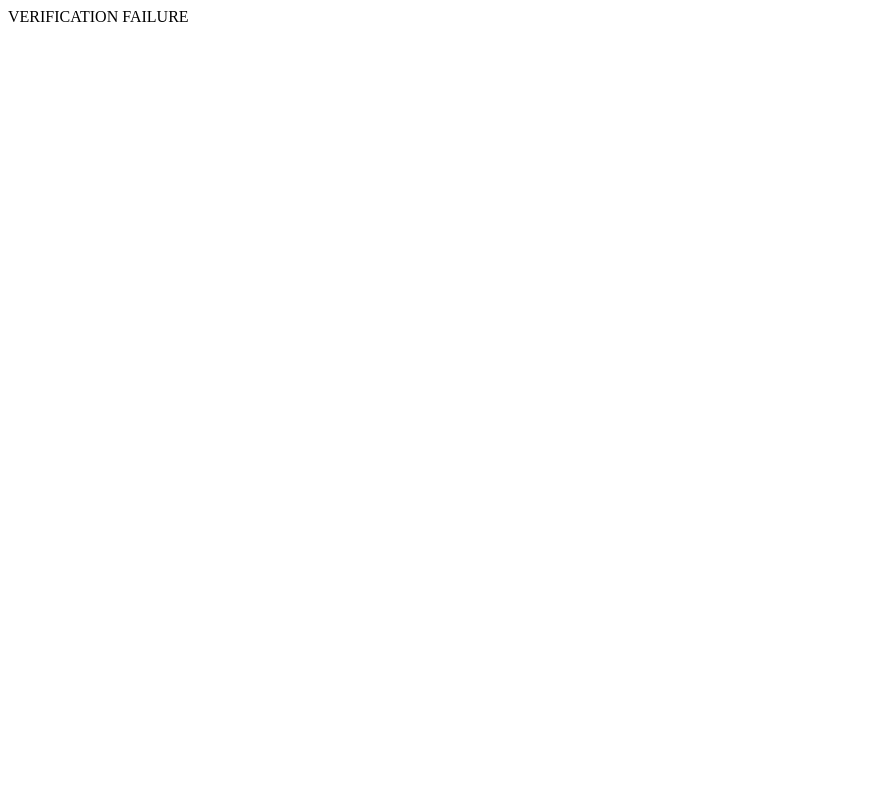
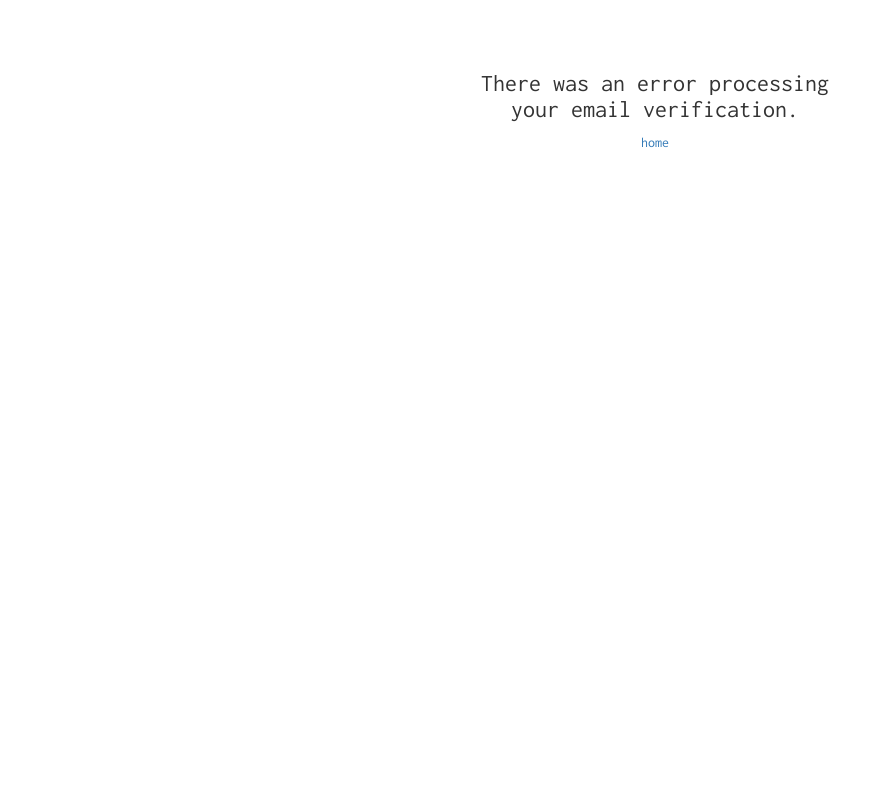
Before and after one commit to carlegbert/wholenote, a Flask app: page /verify/1 in a window 1280 px wide. Before the commit the part shown is almost empty. Shown: the whole page, without its empty margins (0-883 px from the left). Run offline with Flask 2, Linux system fonts and the light colour scheme; parts of the project's set-up code (start-up, migrations or seed data) failed here and were passed over; some libraries are stand-ins or nearby versions.

Commit message:
html/css for email verification pages

```diff
--- a/fnote/blueprints/user/templates/user/verify_fail.html
+++ b/fnote/blueprints/user/templates/user/verify_fail.html
@@ -1 +1,12 @@
-VERIFICATION FAILURE
+{% extends 'layouts/base.html' %}
+
+{% block title %}Error processing email verification{% endblock %}
+
+{% block body %}
+<div class="row">
+  <div class="col-xs-4 col-xs-offset-4 text-center msg-container">
+    <h3>There was an error processing your email verification.</h3>
+    <a href="{{ url_for('page.home') }}">home</a>
+  </div>
+</div>
+{% endblock %}
--- /dev/null
+++ b/fnote/static/styles/main.css
@@ -0,0 +1,7 @@
+body {
+  font-family: "inconsolata", "monospace";
+}
+
+.msg-container {
+  margin-top: 50px;
+}
--- a/fnote/templates/layouts/base.html
+++ b/fnote/templates/layouts/base.html
@@ -4,14 +4,12 @@
     <meta charset="utf-8">
     <meta name="description" content="{% block meta_description %} {% endblock %}">
     <title>{% block title %}{% endblock %}</title>
-    <link rel="stylesheet" href="{{ url_for('static', filename='styles/vendor/bootstrap.min.css') }}">
+    <link href="https://fonts.googleapis.com/css?family=Inconsolata" rel="stylesheet">
+    <link href="https://maxcdn.bootstrapcdn.com/bootstrap/3.3.7/css/bootstrap.min.css" rel="stylesheet" integrity="sha384-BVYiiSIFeK1dGmJRAkycuHAHRg32OmUcww7on3RYdg4Va+PmSTsz/K68vbdEjh4u" crossorigin="anonymous">
     <link rel="stylesheet" href="{{ url_for('static', filename='styles/main.css') }}">
   </head>
   <body>
     <div class="container">
-      <div class="navbar navbar-default">
-        navbar goes here
-      </div>
       <main class="container">
         {% block body %}{% endblock %}
     </div>
```
Also changed, not shown: fnote/blueprints/user/templates/user/verify_success.html (+12 -1 lines), fnote/tests/user/test_mail.py (+1 -1 lines).
